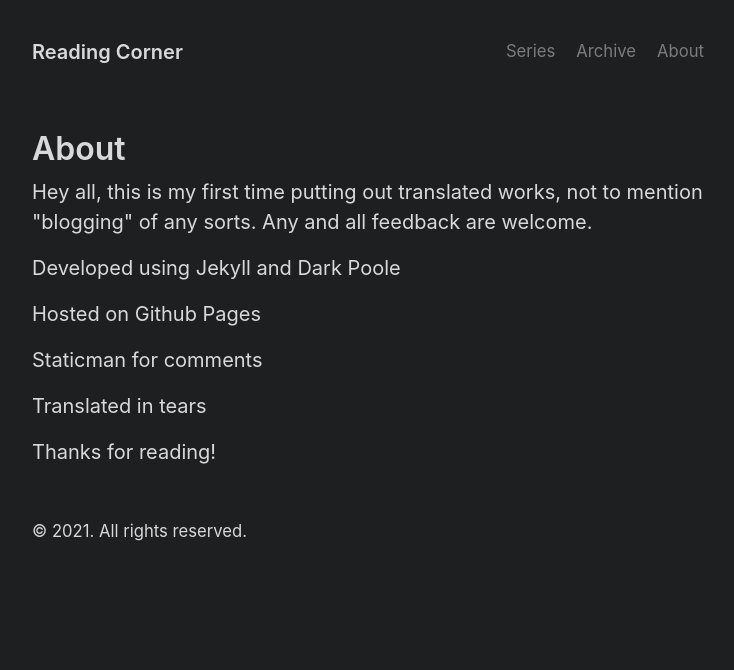
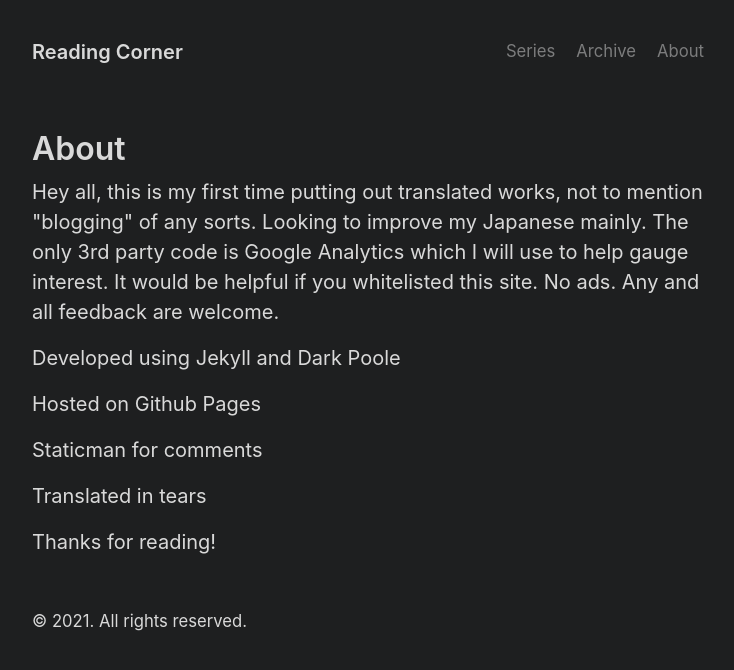
Before and after one commit to Kiwilicious/reading-corner, a Jekyll site: the page built from about.html, in a window 1280 px wide. Shown: the top 670 px of the page, without its empty margins (272-1006 px from the left). Built offline with Jekyll 4.4.1, drawn with Linux system fonts in a browser that asks for light colours.

Commit message:
edit pages

```diff
--- a/404.html
+++ b/404.html
@@ -8,8 +8,7 @@ permalink: 404.html
   <h1>404: Page not found</h1>
 
   <p class="lead">
-    Sorry, we've misplaced that URL or it's pointing to something that doesn't
-    exist. <a href="{{ site.baseurl }}/">Head back home</a> to try finding it
-    again.
+    Sorry, it seems that the princess is in another castle.<br />
+    <a href="{{ site.baseurl }}/">Head back home</a> to look for her again.
   </p>
 </div>
--- a/about.html
+++ b/about.html
@@ -8,7 +8,10 @@ title: About
 
   <p>
     Hey all, this is my first time putting out translated works, not to mention
-    "blogging" of any sorts. Any and all feedback are welcome.
+    "blogging" of any sorts. Looking to improve my Japanese mainly. The only 3rd
+    party code is Google Analytics which I will use to help gauge interest. It
+    would be helpful if you whitelisted this site. No ads. Any and all feedback
+    are welcome.
   </p>
 
   <p>Developed using Jekyll and Dark Poole</p>
```
